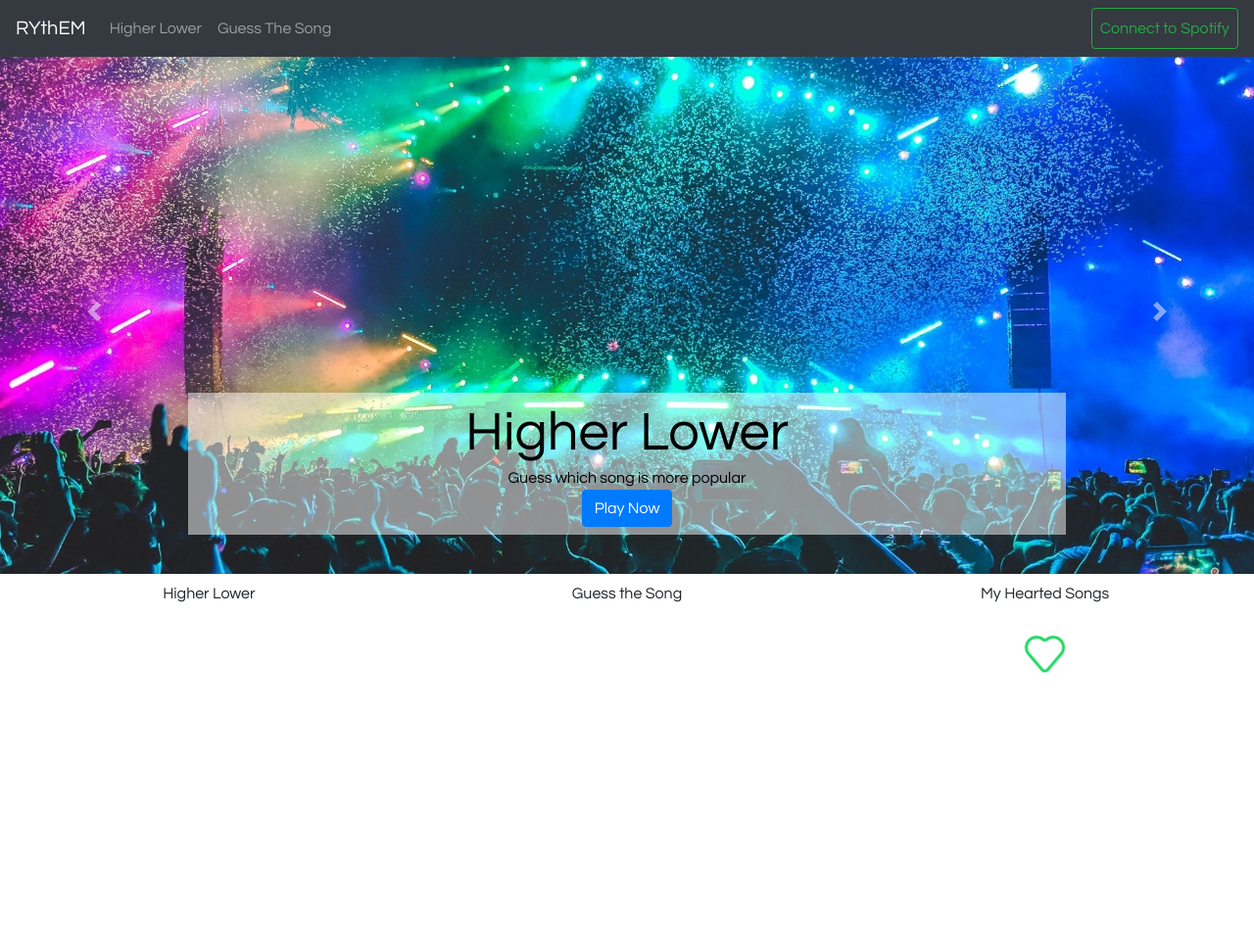
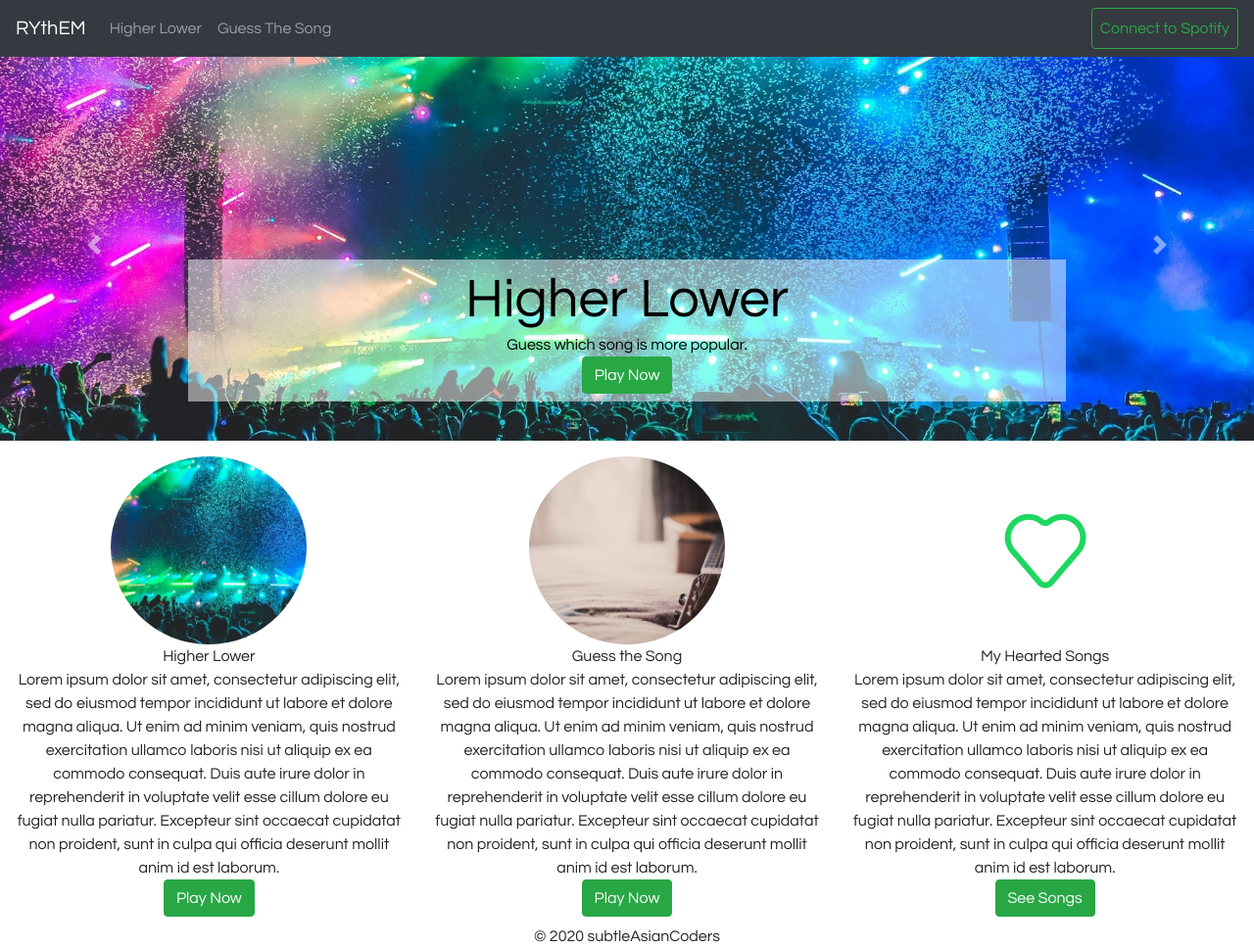
Before and after one commit to yaruluo/subtleAsianCoders_luoY-chanM-lauE-leeR, a Flask app: page / in a window 1280 px wide. Shown: the whole page at 98% size. Before the commit the page ends 688 px from the top, so only its background shows below. Run offline with Flask 2, Linux system fonts and the light colour scheme; some libraries are stand-ins or nearby versions.

Commit message:
flesh out design of home page

```diff
--- a/app/static/css/main.css
+++ b/app/static/css/main.css
@@ -9,3 +9,19 @@ body {
     background-color: rgba(255, 255, 255, 0.5);
     color: black;
 }
+
+.slide-image {
+    object-fit: cover;
+    height: 50vh;
+}
+
+.bottom-image {
+    object-fit: cover;
+    width: 200px;
+    height: 200px;
+    border-radius: 50%;
+}
+
+.copyright {
+    text-align: center;
+}
--- a/app/templates/base.html
+++ b/app/templates/base.html
@@ -105,4 +105,11 @@ RYthEM
         {% endblock %}
     </body>
 
+    <footer>
+        {% block footer %}
+            <div class="copyright mt-2">
+                &copy; 2020 subtleAsianCoders
+            </div>
+        {% endblock %}
+    </footer>
 </html>
--- a/app/templates/home.html
+++ b/app/templates/home.html
@@ -8,33 +8,33 @@ Home
 <div id="carousel-home" class="carousel slide" data-ride="carousel">
   <div class="carousel-inner">
     <div class="carousel-item active">
-      <img style="height: 67vh;" class="d-block w-100" src="../static/img/background_1.jpg" alt="First slide">
+      <img class="slide-image d-block w-100" src="../static/img/background_1.jpg" alt="First slide">
       <div class="carousel-caption d-none d-md-block">
         <div class="slide py-2">
           <div class="display-4">Higher Lower</div>
-          <div>Guess which song is more popular</div>
-          <a class="btn btn-primary" href="/higher_lower">Play Now</a>
+          <div>Guess which song is more popular.</div>
+          <a class="btn btn-success" href="/higher_lower">Play Now</a>
         </div>
       </div>
     </div>
     <div class="carousel-item">
-      <img style="height: 67vh;" class="d-block w-100" src="../static/img/background_2.jpg" alt="Second slide">
+      <img class="slide-image d-block w-100" src="../static/img/background_2.jpg" alt="Second slide">
       <div class="carousel-caption d-none d-md-block">
         <div class="slide py-2">
           <div class="display-4">Guess The Song</div>
           <div>Guess the song based on the lyrics provided.</div>
-          <a class="btn btn-primary" href="/guess_the_song">Play Now</a>
+          <a class="btn btn-success" href="/guess_the_song">Play Now</a>
         </div>
       </div>
     </div>
     {% if session['access_token'] %}
     <div class="carousel-item">
-      <img style="height: 67vh;" class="d-block w-100" src="../static/img/background_3.jpg" alt="Third slide">
+      <img class="slide-image d-block w-100" src="../static/img/background_3.jpg" alt="Third slide">
       <div class="carousel-caption d-none d-md-block">
         <div class="slide py-2">
           <div class="display-4">Hearted Songs</div>
           <div>View and play your most recently hearted songs.</div>
-          <a class="btn btn-primary" href="/hearted_songs">See Songs</a>
+          <a class="btn btn-success" href="/hearted_songs">See Songs</a>
         </div>
       </div>
     </div>
@@ -55,19 +55,44 @@ Home
 <div class="row mt-2">
   <div class="col-sm-12 col-md-4">
     <div class="text-center">
+      <img class="bottom-image pt-2" src="../static/img/background_1.jpg">
+      <br>
       Higher Lower
+      <br>
+      Lorem ipsum dolor sit amet, consectetur adipiscing elit, sed do eiusmod tempor incididunt ut labore et dolore
+      magna aliqua. Ut enim ad minim veniam, quis nostrud exercitation ullamco laboris nisi ut aliquip ex ea commodo
+      consequat. Duis aute irure dolor in reprehenderit in voluptate velit esse cillum dolore eu fugiat nulla pariatur.
+      Excepteur sint occaecat cupidatat non proident, sunt in culpa qui officia deserunt mollit anim id est laborum.
+      <br>
+      <a class="btn btn-success" href="/higher_lower">Play Now</a>
     </div>
   </div>
   <div class="col-sm-12 col-md-4">
     <div class="text-center">
+      <img class="bottom-image pt-2" src="../static/img/background_2.jpg">
+      <br>
       Guess the Song
+      <br>
+      Lorem ipsum dolor sit amet, consectetur adipiscing elit, sed do eiusmod tempor incididunt ut labore et dolore
+      magna aliqua. Ut enim ad minim veniam, quis nostrud exercitation ullamco laboris nisi ut aliquip ex ea commodo
+      consequat. Duis aute irure dolor in reprehenderit in voluptate velit esse cillum dolore eu fugiat nulla pariatur.
+      Excepteur sint occaecat cupidatat non proident, sunt in culpa qui officia deserunt mollit anim id est laborum.
+      <br>
+      <a class="btn btn-success" href="/guess_the_song">Play Now</a>
     </div>
   </div>
   <div class="col-sm-12 col-md-4">
     <div class="text-center">
+      <img class="bottom-image pt-2" src="../static/img/heart.gif">
+      <br>
       My Hearted Songs
       <br>
-      <img style="max-width: 25%;" src="../static/img/heart.gif">
+      Lorem ipsum dolor sit amet, consectetur adipiscing elit, sed do eiusmod tempor incididunt ut labore et dolore
+      magna aliqua. Ut enim ad minim veniam, quis nostrud exercitation ullamco laboris nisi ut aliquip ex ea commodo
+      consequat. Duis aute irure dolor in reprehenderit in voluptate velit esse cillum dolore eu fugiat nulla pariatur.
+      Excepteur sint occaecat cupidatat non proident, sunt in culpa qui officia deserunt mollit anim id est laborum.
+      <br>
+      <a class="btn btn-success" href="/hearted_songs">See Songs</a>
     </div>
   </div>
 </div>
--- a/doc/devlog.txt
+++ b/doc/devlog.txt
@@ -96,6 +96,9 @@ Bootstrap-ify hearted songs display
 Add collapse feature to navbar on small screens
 Add play button to hearted songs
 
-ericL -- 2020-01-18:57
+ericL -- 2020-01-11 18:57
 Change font and label on home page
 Fix margins and add bottom text
+
+ericL -- 2020-01-11 20:35
+flesh out design of home page
```
